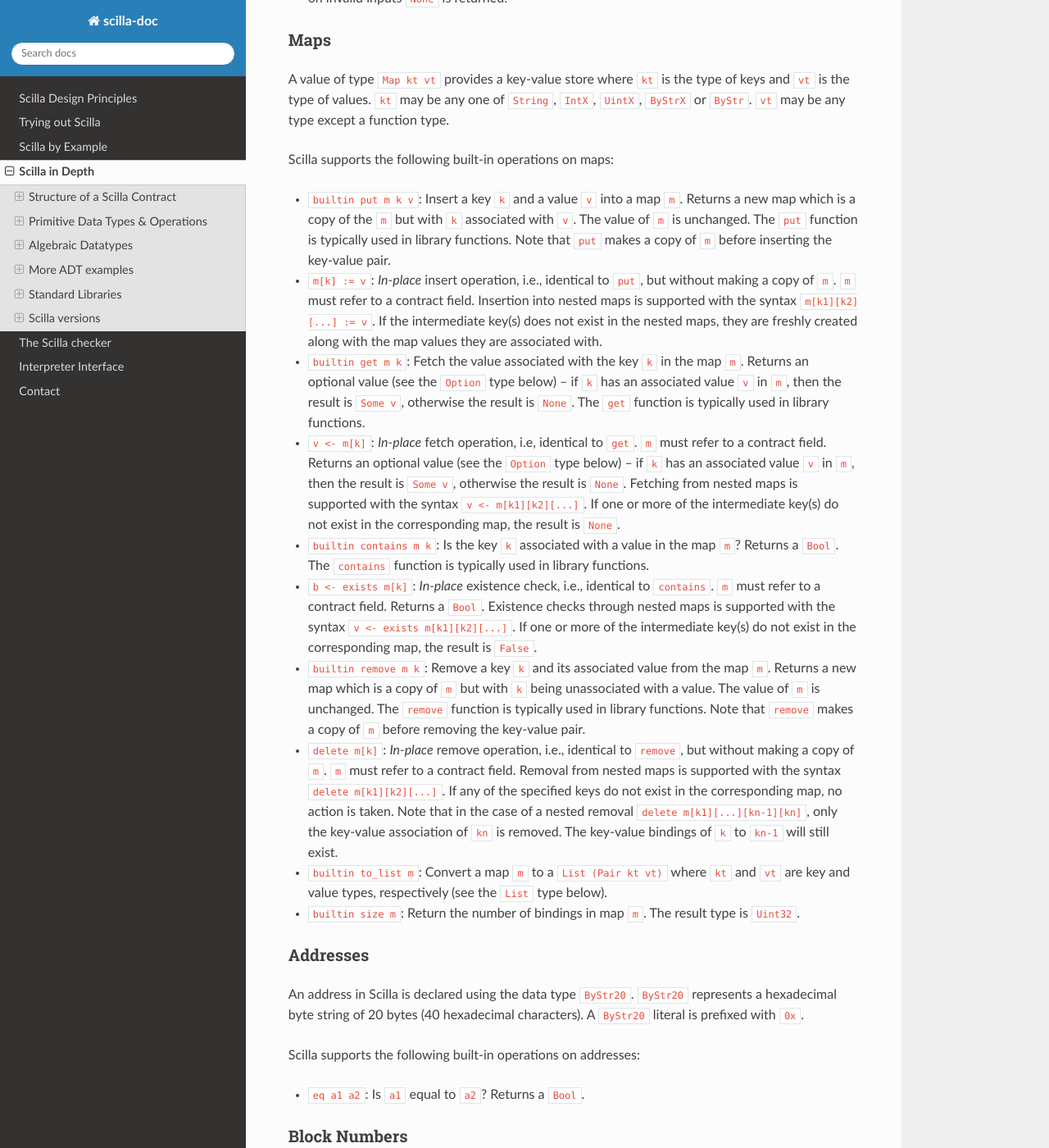
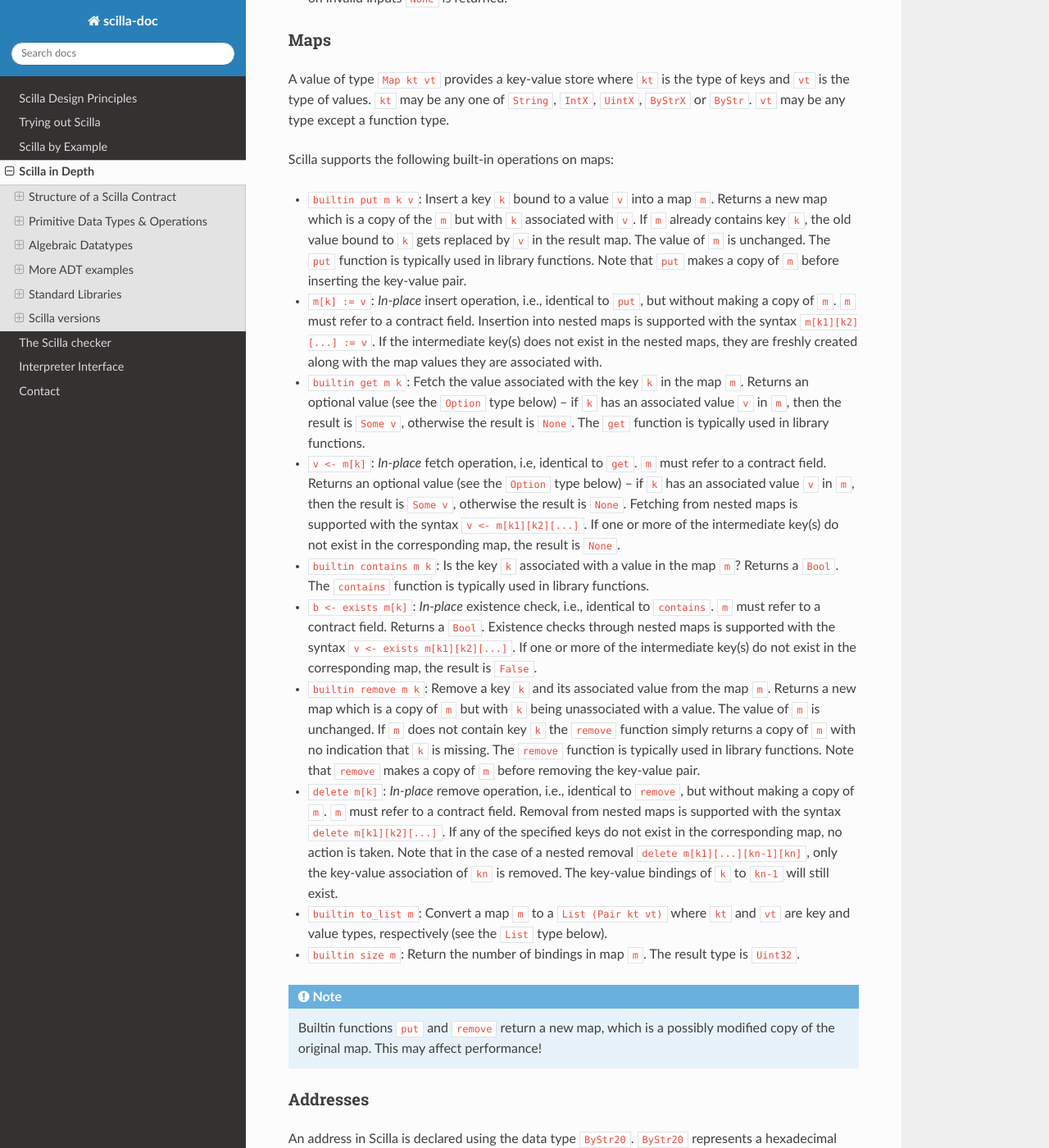
Before and after one commit to Zilliqa/scilla-docs, a Sphinx documentation site: the page built from docs/source/scilla-in-depth.rst, in a window 1280 px wide and 1400 px high, scrolled down 11978 px. Shown: the whole window at 82% size. Built offline with Sphinx 7.4.7 and the Read the Docs theme 2.0.0, drawn with Linux system fonts in a browser that asks for light colours.

Commit message:
Explain more map builtins' semantics

```diff
--- a/docs/source/scilla-in-depth.rst
+++ b/docs/source/scilla-in-depth.rst
@@ -688,11 +688,13 @@ any one of ``String``, ``IntX``, ``UintX``, ``ByStrX`` or
 
 Scilla supports the following built-in operations on maps:
 
-- ``builtin put m k v``: Insert a key ``k`` and a value ``v`` into a map
+- ``builtin put m k v``: Insert a key ``k`` bound to a value ``v`` into a map
   ``m``. Returns a new map which is a copy of the ``m`` but with ``k``
-  associated with ``v``. The value of ``m`` is unchanged. The ``put``
-  function is typically used in library functions. Note that ``put``
-  makes a copy of ``m`` before inserting the key-value pair.
+  associated with ``v``. If ``m`` already contains key ``k``,
+  the old value bound to ``k`` gets replaced by ``v`` in the result map.
+  The value of ``m`` is unchanged.
+  The ``put`` function is typically used in library functions.
+  Note that ``put`` makes a copy of ``m`` before inserting the key-value pair.
 
 - ``m[k] := v``: *In-place* insert operation, i.e., identical to
   ``put``, but without making a copy of ``m``. ``m`` must refer to a
@@ -729,10 +731,11 @@ Scilla supports the following built-in operations on maps:
 
 - ``builtin remove m k``: Remove a key ``k`` and its associated value from the
   map ``m``. Returns a new map which is a copy of ``m`` but with ``k``
-  being unassociated with a value. The value of ``m`` is
-  unchanged. The ``remove`` function is typically used in library
-  functions. Note that ``remove`` makes a copy of ``m`` before
-  removing the key-value pair.
+  being unassociated with a value. The value of ``m`` is unchanged.
+  If ``m`` does not contain key ``k`` the ``remove`` function simply returns
+  a copy of ``m`` with no indication that ``k`` is missing.
+  The ``remove`` function is typically used in library functions.
+  Note that ``remove`` makes a copy of ``m`` before removing the key-value pair.
 
 - ``delete m[k]``: *In-place* remove operation, i.e., identical to
   ``remove``, but without making a copy of ``m``. ``m`` must refer to
@@ -749,6 +752,12 @@ Scilla supports the following built-in operations on maps:
 
 - ``builtin size m``: Return the number of bindings in map ``m``.
   The result type is ``Uint32``.
+
+.. note::
+
+   Builtin functions ``put`` and ``remove`` return a new map, which is
+   a possibly modified copy of the original map. This may affect performance!
+
 
 Addresses
 *********
```
